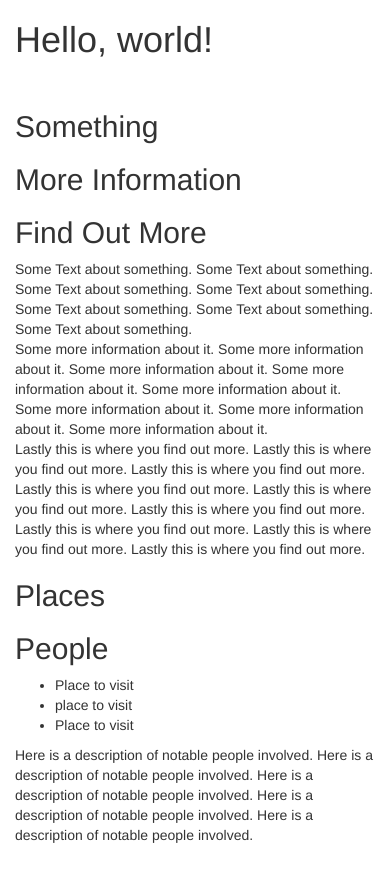
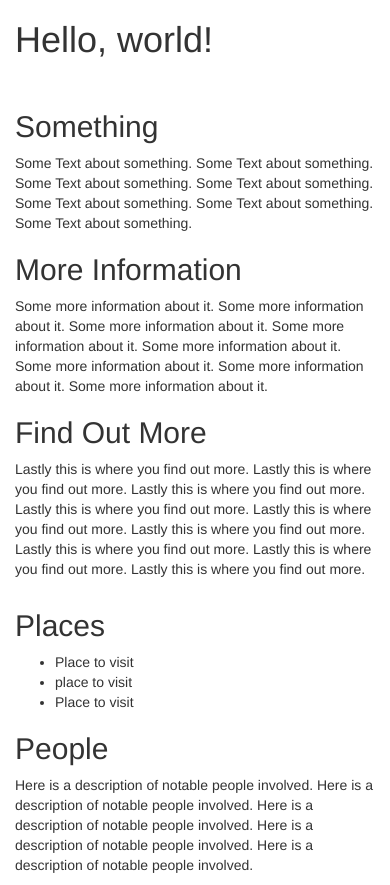
Before and after one commit to lucyknowles/j360-bootstrap-activity, a plain HTML site: page index.html in a window 390 px wide. Before the commit the page ends 845 px from the top, so only its background shows below. Drawn offline with nearby package versions, Linux system fonts and the light colour scheme.

Commit message:
paragraphs

```diff
--- a/index.html
+++ b/index.html
@@ -24,39 +24,25 @@
     <h1>Hello, world!</h1>
 
     <br>
-  <div class="row">
-        <div class="col-md-4"><h2>Something</h2></div>
-        <div class="col-md-4"><h2>More Information</h2></div>
-        <div class="col-md-4"><h2>Find Out More</h2></div>
-      </div>
 
         <div class="row">
-        <div class="col-md-4">Some Text about something. Some Text about something. Some Text about something. Some Text about something. Some Text about something. Some Text about something. Some Text about something.</div>
-        <div class="col-md-4">Some more information about it. Some more information about it. Some more information about it. Some more information about it. Some more information about it. Some more information about it. Some more information about it. Some more information about it. </div>
-        <div class="col-md-4">Lastly this is where you find out more. Lastly this is where you find out more. Lastly this is where you find out more. Lastly this is where you find out more. Lastly this is where you find out more. Lastly this is where you find out more. Lastly this is where you find out more. Lastly this is where you find out more. Lastly this is where you find out more. </div>
-      </div>
-
-    <div class="row">
-        <div class="col-md-6"><h2>Places</h2></div>
-        <div class="col-md-6"><h2>People</h2></div>
-
-      </div>
-
-        <div class="row">
-        <div class="col-md-6"><ul>
-        <li>Place to visit</li>
-        <li>place to visit</li>
-        <li>Place to visit</li>
-        </ul>
-        </div>
-        <div class="col-md-6"> Here is a description of notable people involved. Here is a description of notable people involved. Here is a description of notable people involved. Here is a description of notable people involved. Here is a description of notable people involved. </div>
-
+        <div class="col-md-4"><h2>Something</h2><p>Some Text about something. Some Text about something. Some Text about something. Some Text about something. Some Text about something. Some Text about something. Some Text about something.</p></div>
+        <div class="col-md-4"><h2>More Information</h2><p>Some more information about it. Some more information about it. Some more information about it. Some more information about it. Some more information about it. Some more information about it. Some more information about it. Some more information about it. </p></div>
+        <div class="col-md-4"><h2>Find Out More</h2><p>Lastly this is where you find out more. Lastly this is where you find out more. Lastly this is where you find out more. Lastly this is where you find out more. Lastly this is where you find out more. Lastly this is where you find out more. Lastly this is where you find out more. Lastly this is where you find out more. Lastly this is where you find out more. </p></div>
       </div>
 
 
 
+        <div class="row">
+        <div class="col-md-6"><h2>Places</h2><p><ul>
+        <li>Place to visit</li>
+        <li>place to visit</li>
+        <li>Place to visit</li>
+        </p></ul>
+        </div>
+        <div class="col-md-6"><h2>People</h2><p> Here is a description of notable people involved. Here is a description of notable people involved. Here is a description of notable people involved. Here is a description of notable people involved. Here is a description of notable people involved. </p></div>
 
-
+      </div>
 
 
 
```
